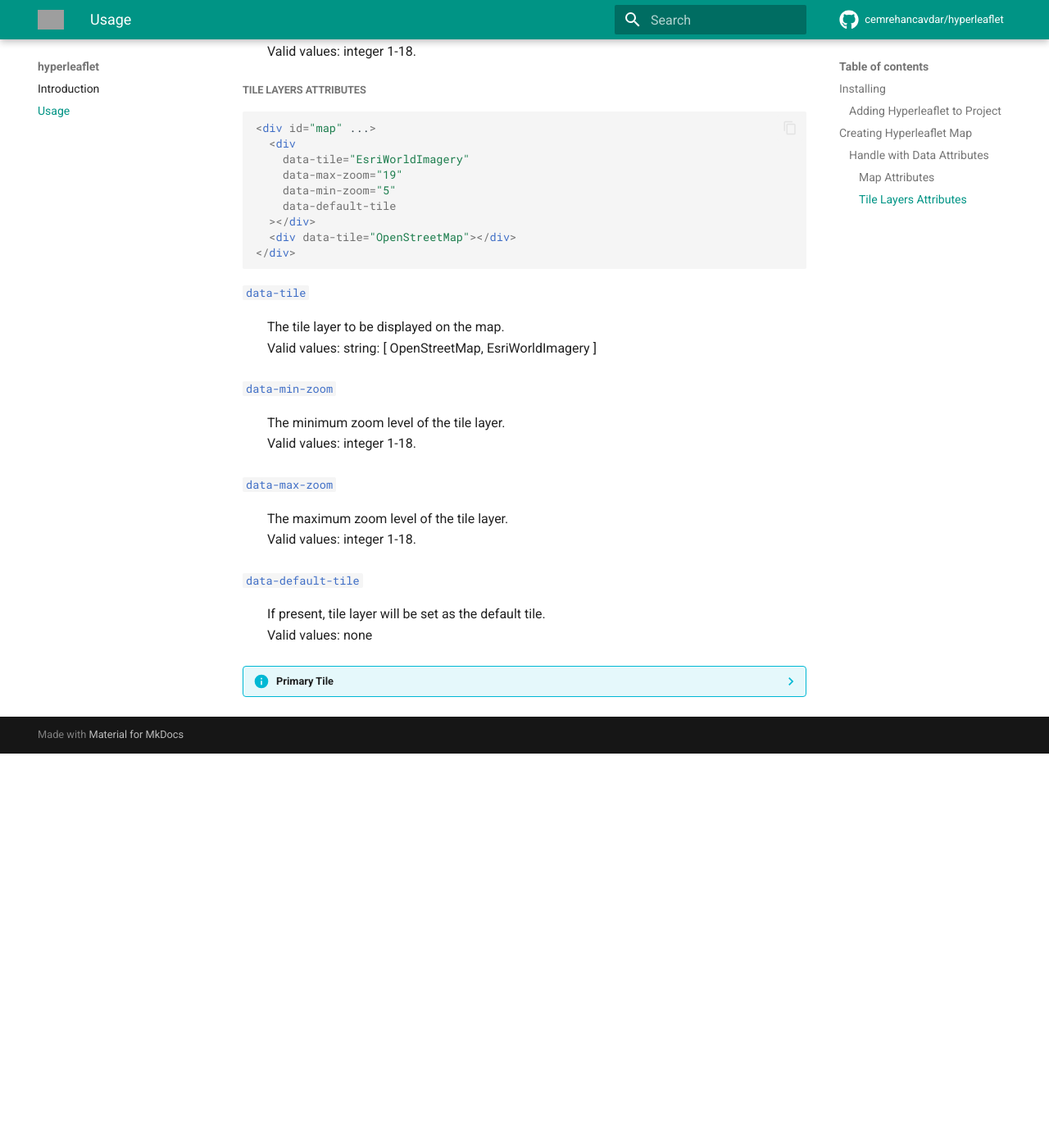
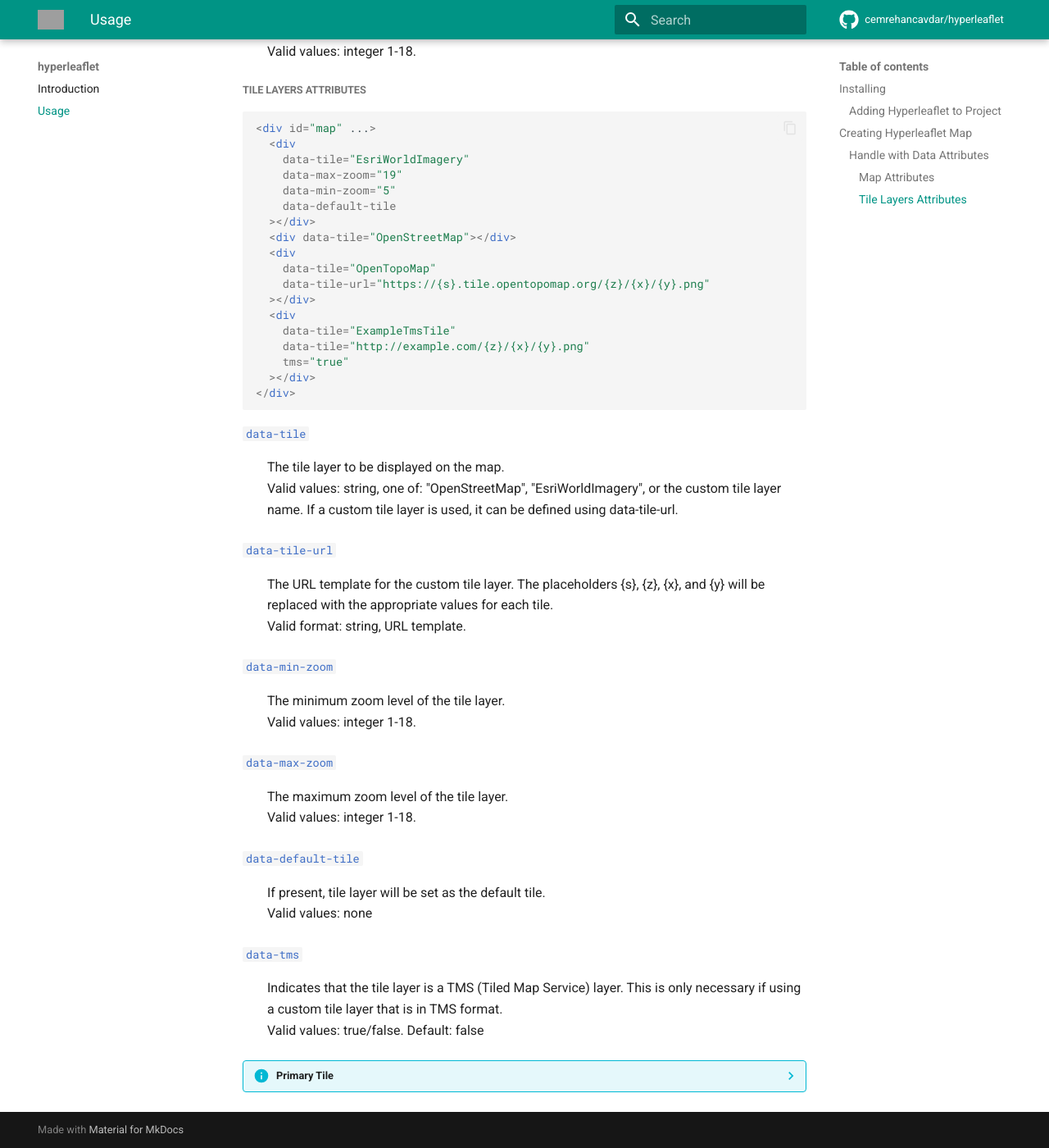
Before and after one commit to cemrehancavdar/hyperleaflet, an MkDocs documentation site: the page built from docs/usage.md, in a window 1280 px wide and 1400 px high, scrolled down 1669 px. Shown: the whole window at 82% size. Built offline with MkDocs 1.6.1 and Material for MkDocs 9.7.7, drawn with Linux system fonts in a browser that asks for light colours; comment, search, counter and statistics services are not loaded; before the commit the page ends 2588 px from its top, so only the background shows below that; grey boxes are pictures that could not be loaded.

Commit message:
feat: custom tile docs added

````diff
--- a/docs/usage.md
+++ b/docs/usage.md
@@ -40,15 +40,15 @@ Hyperleaflet leverages Leaflet's functionality by reading predefined data-\* att
 ##### Map Attributes
 
 ```html
-  <div
-    id="map"
-    data-center="38.5, 37.0"
-    data-zoom="5"
-    data-min-zoom="4"
-    data-max-zoom="11"
-  >
-    ...
-  </div>
+<div
+  id="map"
+  data-center="38.5, 37.0"
+  data-zoom="5"
+  data-min-zoom="4"
+  data-max-zoom="11"
+>
+  ...
+</div>
 ```
 
 `#!css data-center`
@@ -79,12 +79,26 @@ Valid values: integer 1-18.<br>
     data-default-tile
   ></div>
   <div data-tile="OpenStreetMap"></div>
+  <div
+    data-tile="OpenTopoMap"
+    data-tile-url="https://{s}.tile.opentopomap.org/{z}/{x}/{y}.png"
+  ></div>
+  <div
+    data-tile="ExampleTmsTile"
+    data-tile="http://example.com/{z}/{x}/{y}.png"
+    tms="true"
+  ></div>
 </div>
 ```
 
 `#!css data-tile`
 : The tile layer to be displayed on the map.<br>
-Valid values: string: [ OpenStreetMap, EsriWorldImagery ]
+Valid values: string, one of: "OpenStreetMap", "EsriWorldImagery", or the custom tile layer name.
+If a custom tile layer is used, it can be defined using data-tile-url.
+
+`#!css data-tile-url`
+: The URL template for the custom tile layer. The placeholders {s}, {z}, {x}, and {y} will be replaced with the appropriate values for each tile.<br>
+Valid format: string, URL template.
 
 `#!css data-min-zoom`
 : The minimum zoom level of the tile layer. <br>
@@ -98,6 +112,10 @@ Valid values: integer 1-18.<br>
 : If present, tile layer will be set as the default tile. <br>
 Valid values: none <br>
 
+`#!css data-tms`
+: Indicates that the tile layer is a TMS (Tiled Map Service) layer. This is only necessary if using a custom tile layer that is in TMS format.<br>
+Valid values: true/false. Default: false
+
 ??? info "Primary Tile"
 
     When no tile layer is specified, the primary tile layer for a map is [Open Street Map (OSM)](https://www.openstreetmap.org/){:target="\_blank"} by default.
````
